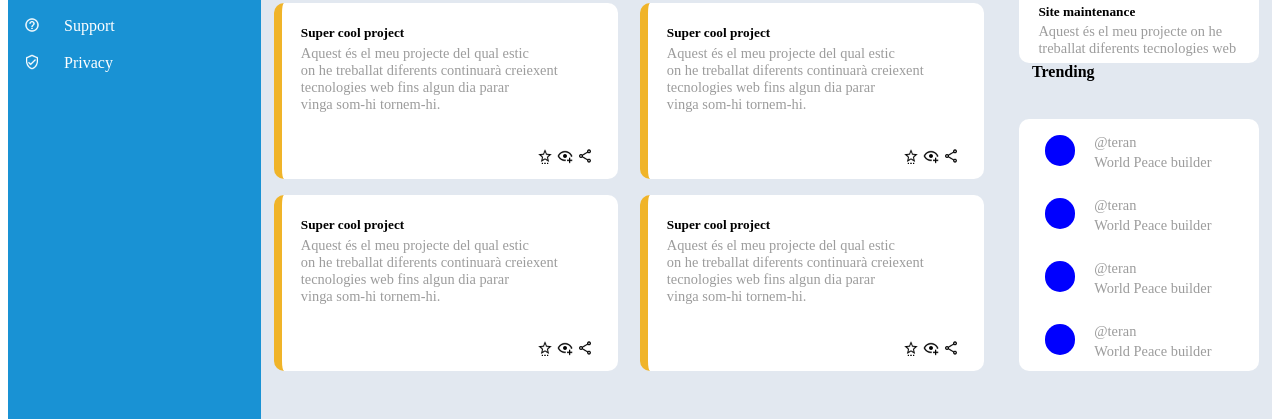
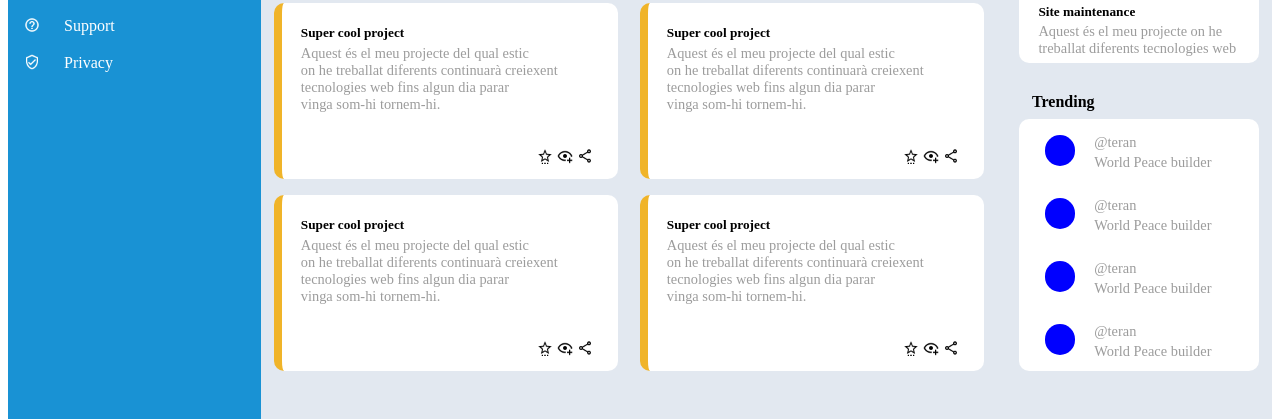
Before and after one commit to Gilsabo/admin-dashboard, a plain HTML site: page index.html in a window 1280 px wide. Shown: the part 380-800 px from the top of the page. Drawn offline with Linux system fonts and the light colour scheme; files whose address does not match are found by name.

Commit message:
Change div div to trending box

```diff
--- a/index.html
+++ b/index.html
@@ -179,7 +179,7 @@
                             on he <br> treballat  diferents
                             tecnologies web</p>
                 </div>
-                <div class="div"><span>Trending</span></div>
+                <div class="trending-box"><span>Trending</span></div>
                 <div class="trending">
                     <div class="wrap1">
                         <div class="logo"></div>
```
